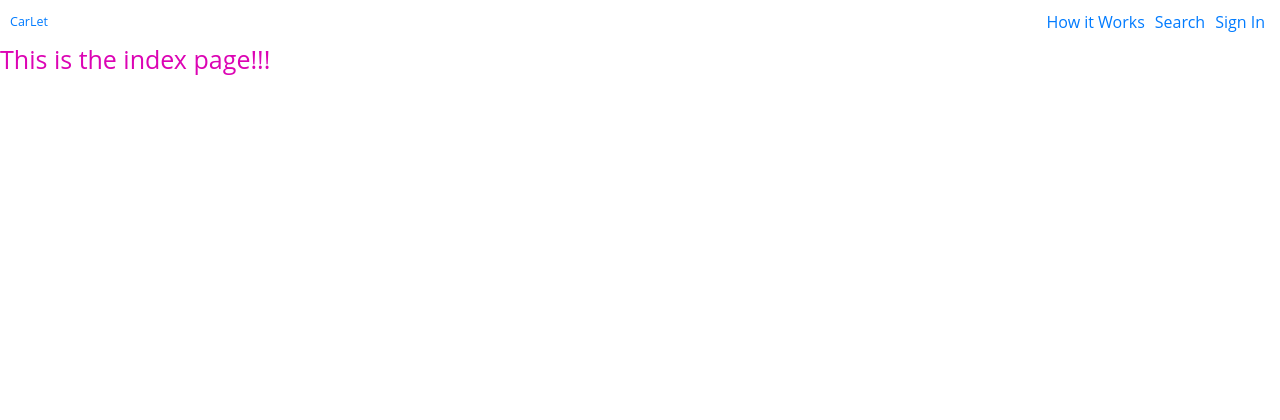
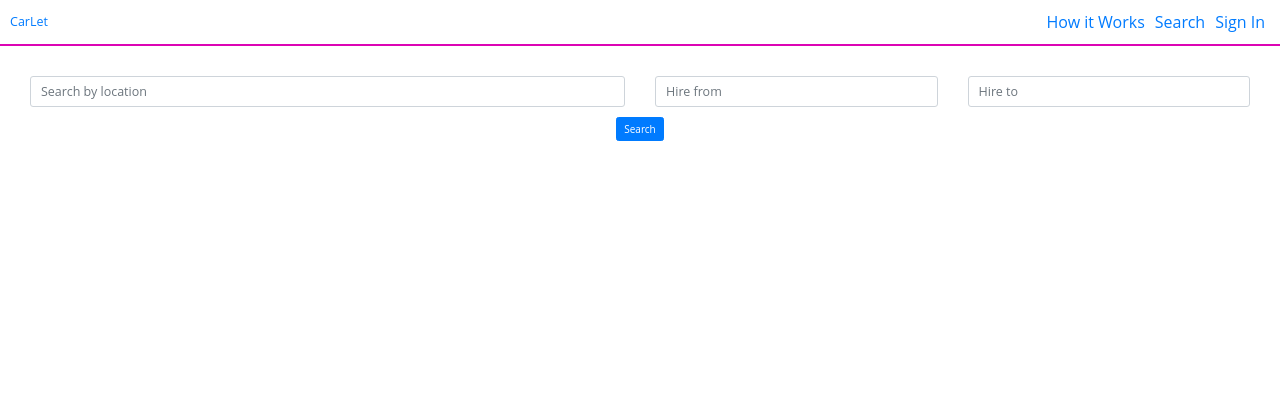
Before and after one commit to Conal84/carlet, a Django app: page / in a window 1280 px wide. Shown: the top 420 px of the page. Run offline with Django 3.2, Linux system fonts and the light colour scheme; some libraries are stand-ins or nearby versions.

Commit message:
Added index.html form and css

```diff
--- a/carlet/settings.py
+++ b/carlet/settings.py
@@ -147,3 +147,6 @@ USE_TZ = True
 
 STATIC_URL = '/static/'
 STATICFILES_DIRS = (os.path.join(BASE_DIR, 'static'),)
+
+MEDIA_URL = '/media/'
+MEDIA_ROOT = (os.path.join(BASE_DIR, 'media'))
--- a/carlet/urls.py
+++ b/carlet/urls.py
@@ -15,9 +15,11 @@ Including another URLconf
 """
 from django.contrib import admin
 from django.urls import path, include
+from django.conf import settings
+from django.conf.urls.static import static
 
 urlpatterns = [
     path('admin/', admin.site.urls),
     path('accounts/', include('allauth.urls')),
     path('', include('home.urls')),
-]
+] + static(settings.MEDIA_URL, document_root=settings.MEDIA_ROOT)
--- a/home/templates/home/index.html
+++ b/home/templates/home/index.html
@@ -1,5 +1,24 @@
-{% extends "base.html" %}
-
-{% block content %}
-    <h1 class="index-text">This is the index page!!!</h1>
+{% extends "base.html" %} {% block content %}
+<div class="form-container m-5">
+  <form action="" method="GET">
+    <div class="row">
+      <div class="col-12 col-md-6">
+        <input
+          type="text"
+          class="form-control form-control-lg"
+          placeholder="Search by location"
+        />
+      </div>
+      <div class="col-12 col-md-3">
+        <input type="text" class="form-control form-control-lg" placeholder="Hire from" />
+      </div>
+      <div class="col-12 col-md-3">
+        <input type="text" class="form-control form-control-lg" placeholder="Hire to" />
+      </div>
+    </div>
+    <div class="d-flex justify-content-center">
+      <button type="submit" class="btn btn-primary m-3">Search</button>
+    </div>
+  </form>
+</div>
 {% endblock %}
--- a/static/css/base.css
+++ b/static/css/base.css
@@ -15,6 +15,11 @@ body {
     color: #dc04b4;
 }
 
+/* -------------------------------------- Navbar */
+.navbar {
+    border-bottom: 2px solid #dc04b4;
+}
+
 /* -------------------------------------- Footer */
 #footer-container {
   height: 5rem;
--- a/templates/base.html
+++ b/templates/base.html
@@ -50,7 +50,7 @@
     {% block extra_js %}
     {% endblock %}
 
-    <title>Car-Let</title>
+    <title>CarLet</title>
   </head>
   <body>
 
```
